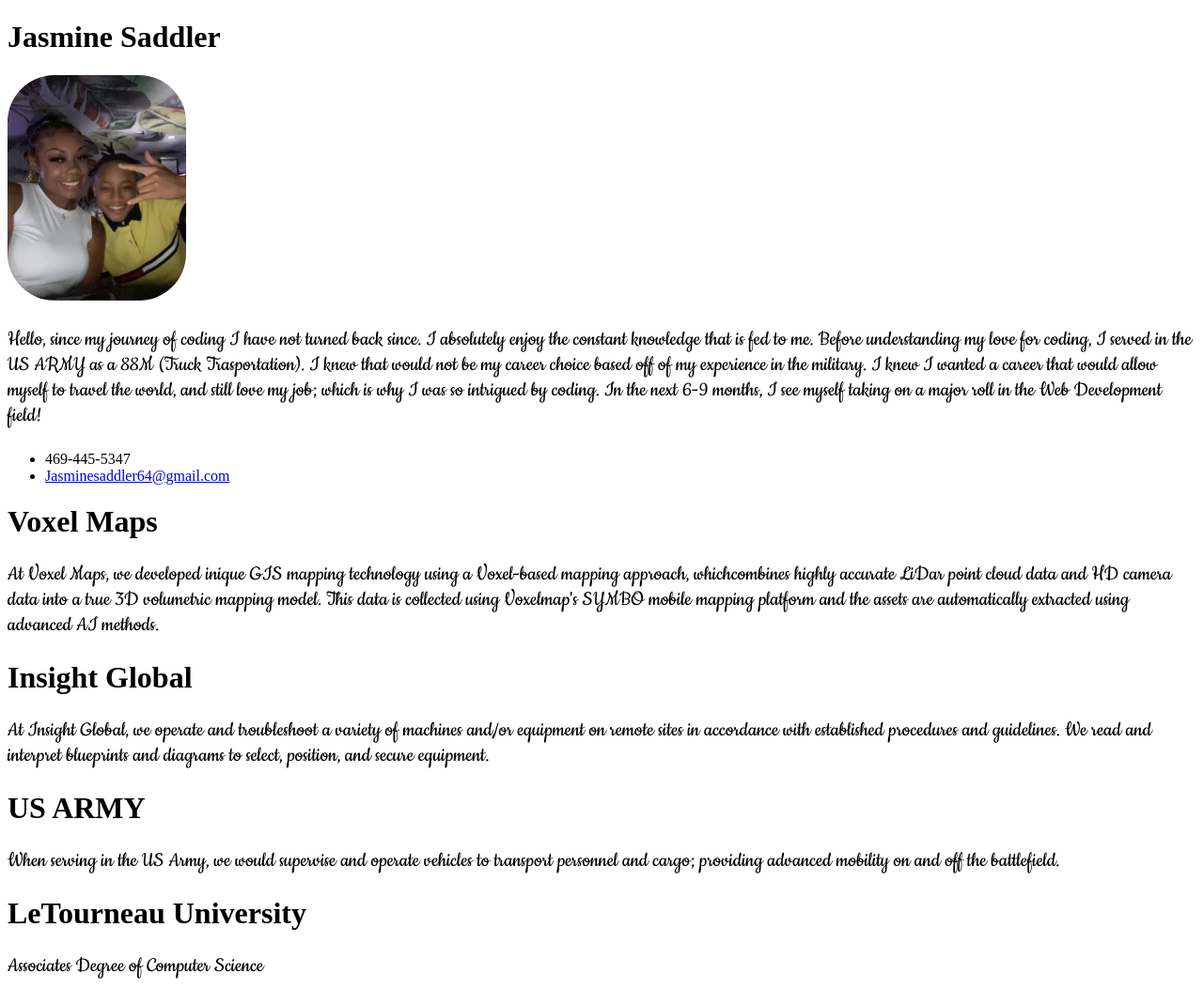
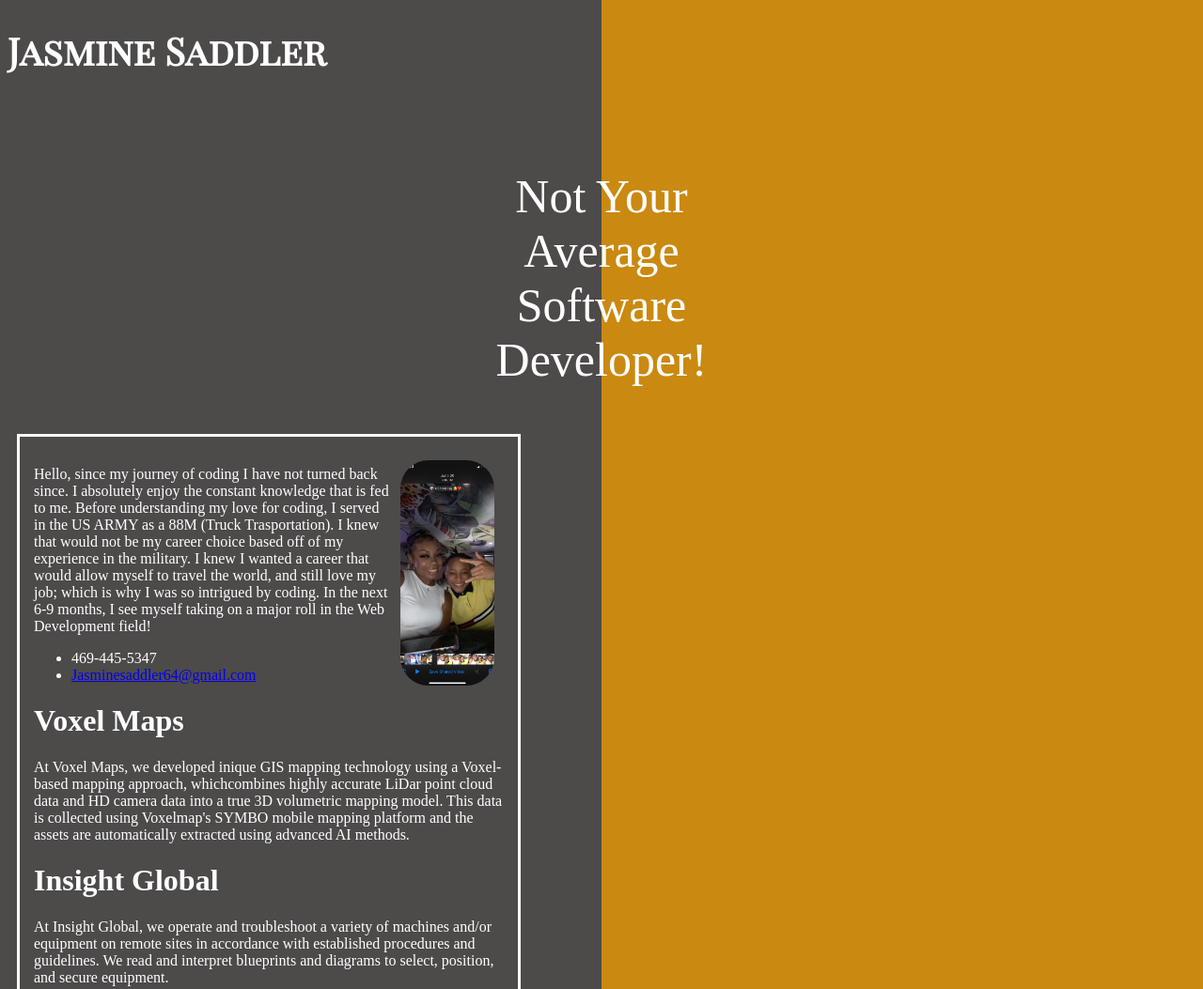
Before and after one commit to Jds391/Portfolio, a plain HTML site: page index.html in a window 1280 px wide. Shown: the top 1053 px of the page at 94% size. Drawn offline with Linux system fonts and the light colour scheme; a web font is replaced by a local one.

Commit message:
added extra css

```diff
--- a/index.html
+++ b/index.html
@@ -8,8 +8,14 @@
     <title>Jasmine Saddler</title>
   </head>
   <body>
+    <h1 class="main">Jasmine Saddler</h1>
+    <p id="title">
+      Not Your <br />
+      Average <br />
+      Software <br />
+      Developer!
+    </p>
     <div>
-      <h1>Jasmine Saddler</h1>
       <img src="/images/Jasmine (1).jpeg" alt="Jasmine" />
       <p>
         Hello, since my journey of coding I have not turned back since. I
@@ -29,8 +35,6 @@
           >
         </li>
       </ul>
-    </div>
-    <div>
       <h1>Voxel Maps</h1>
       <p>
         At Voxel Maps, we developed inique GIS mapping technology using a
@@ -39,8 +43,6 @@
         This data is collected using Voxelmap's SYMBO mobile mapping platform
         and the assets are automatically extracted using advanced AI methods.
       </p>
-    </div>
-    <div>
       <h1>Insight Global</h1>
       <p>
         At Insight Global, we operate and troubleshoot a variety of machines
@@ -48,16 +50,12 @@
         procedures and guidelines. We read and interpret blueprints and diagrams
         to select, position, and secure equipment.
       </p>
-    </div>
-    <div>
       <h1>US ARMY</h1>
       <p>
         When serving in the US Army, we would supervise and operate vehicles to
         transport personnel and cargo; providing advanced mobility on and off
         the battlefield.
       </p>
-    </div>
-    <div>
       <h1>LeTourneau University</h1>
       <p>Associates Degree of Computer Science</p>
     </div>
--- a/stylesheet.css
+++ b/stylesheet.css
@@ -1,15 +1,57 @@
 @import url('https://fonts.googleapis.com/css2?family=Cookie&display=swap');
+@import url('https://fonts.googleapis.com/css2?family=Bebas+Neue&family=Cookie&family=Lobster+Two:ital,wght@1,700&family=Playfair+Display+SC:ital@0;1&family=Tapestry&display=swap');
+
 
 
 img {
-    width: 15%;
+    width: 20%;
     height: 15rem;
     object-fit: cover;
-    border-radius: 50px;
+    border-radius: 30px;
+    float: right;
+    margin: 10px;
 
 }
 
-p {
-    font-family: 'Cookie';
-    font-size: x-large;
+body {
+    height: 100vh;
+    background: linear-gradient(
+        to right,
+        rgb(77, 74, 74) 0%,
+        rgb(77, 74, 74) 50%,
+        rgb(202, 137, 16) 0%,
+        rgb(202, 137, 16) 50%
+    );
+    color: white;
 }
+
+.main {
+    font-family: Playfair Display SC;
+    font-size: 40px;
+}
+
+div {
+    border-style: solid;
+    width: 500px;
+    height: 800px;
+    padding: 15px;
+    margin: 10px;
+
+}
+
+
+#title {
+    color: white;
+    font-size: 50px;
+    border: hidden;
+    padding-top: 50px ;
+    text-align: center;
+    display: flex;
+    justify-content: center;
+    align-items: center;
+
+}
+
+
+@media screen and (min-width: 768px) {
+}
```
